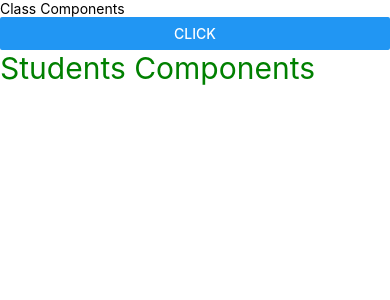
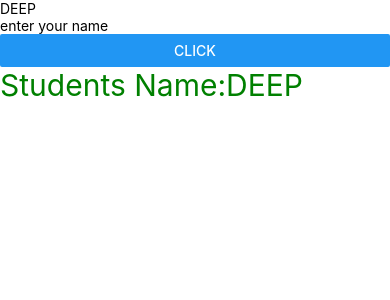
Before and after one commit to deep1524/ReactNative, a React Native app: screen / in a window 390 px wide. Shown: the top 300 px of the page. Built offline with nearby package versions, Linux system fonts and the light colour scheme.

Commit message:
class components state update props

```diff
--- a/components/Classcomponents.jsx
+++ b/components/Classcomponents.jsx
@@ -1,17 +1,31 @@
 import React, {Component} from 'react';
-import {Button, Text, View} from 'react-native';
+import {Button, Text, TextInput, View} from 'react-native';
 import Students from './student';
 
 class Classcomponents extends Component {
+    constructor(){
+        super();
+        this.state={
+            name:"DEEP",
+            age:25
+
+        }
+
+
+    }
+    updateName(text){
+        this.setState({name:text});
+    }
     fruit=()=>{
         console.warn("Apple");
     }
   render() {
     return (
       <View>
-        <Text>Class Components</Text>
+        <Text>{this.state.name}</Text>
+        <TextInput placeholder="enter your name" onChangeText={(text)=>this.updateName(text)}/>
         <Button title="click" onPress={this.fruit}></Button>
-        <Students/>
+        <Students name={this.state.name}/>
       </View>
     );
   }
--- a/components/student.jsx
+++ b/components/student.jsx
@@ -5,7 +5,7 @@ class Students extends Component {
   render() {
     return (
       <View>
-        <Text style={{fontSize:30,color:"green"}}>Students Components</Text>
+        <Text style={{fontSize:30,color:"green"}}>Students Name:{this.props.name}</Text>
 
       </View>
     );
```
